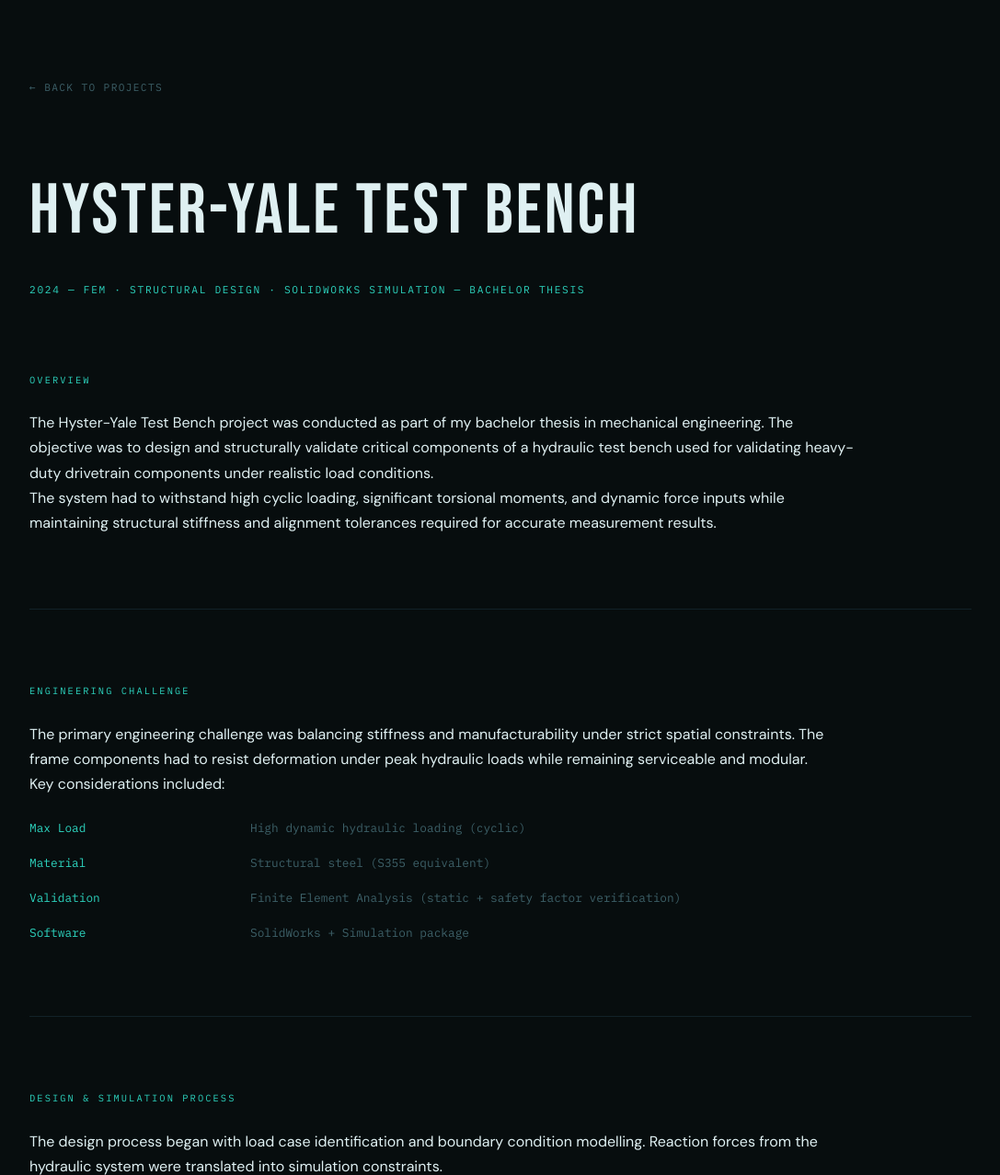
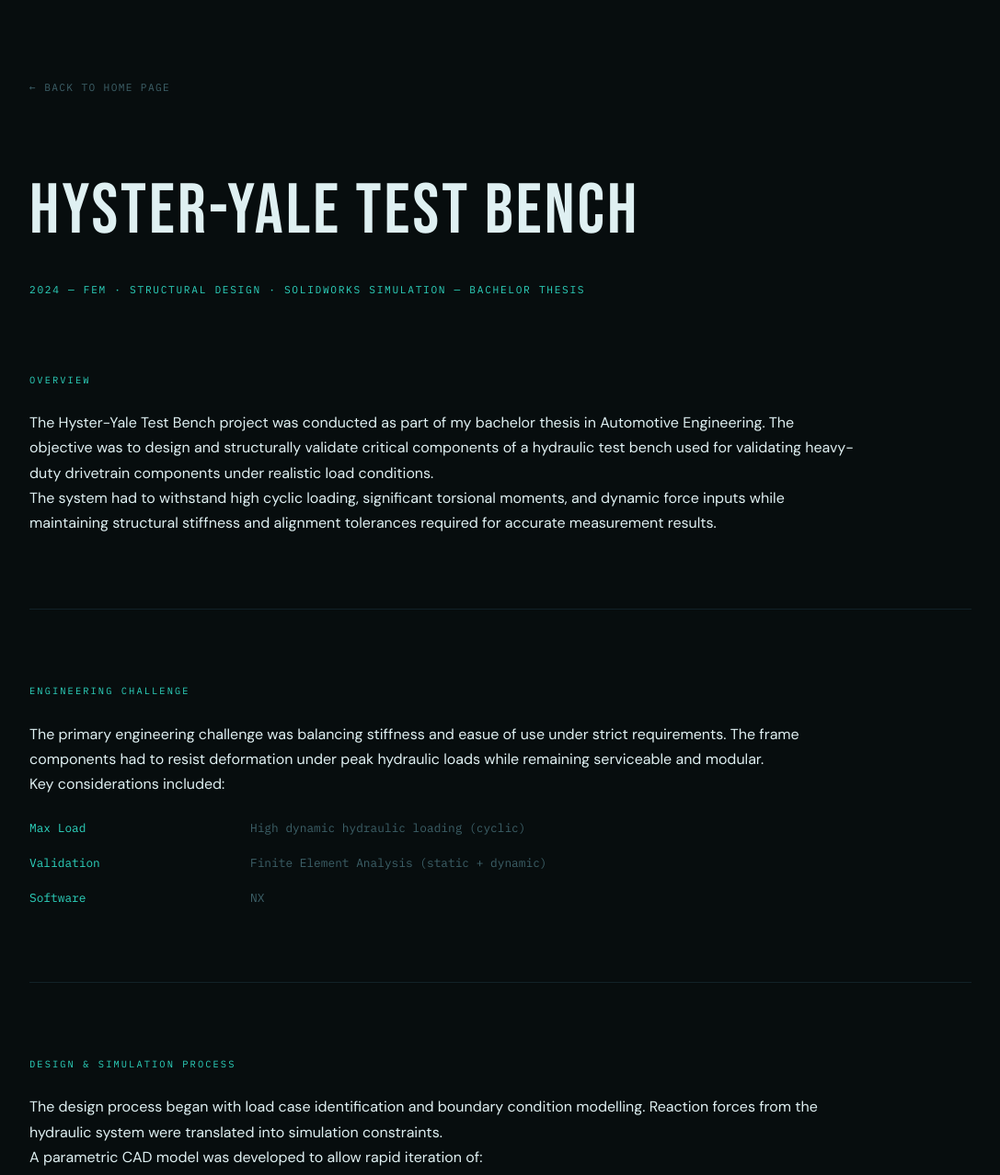
Before and after one commit to Basiebum/ersonal-lanner, a Flask app: page /projects/hyster-yale-test-bench in a window 1280 px wide. Shown: the top 1278 px of the page at 92% size, without its empty margins (96-1183 px from the left). Run offline with Flask 3, Linux system fonts and the light colour scheme.

Commit message:
hyster project text edit 2.4

```diff
--- a/templates/projects/hyster-yale-test-bench.html
+++ b/templates/projects/hyster-yale-test-bench.html
@@ -115,7 +115,7 @@ hr {
 </head>
 <body>
 
-<a href="{{ url_for('home') }}" class="back-link">← Back to Projects</a>
+<a href="{{ url_for('home') }}" class="back-link">← Back to Home Page</a>
 
 <div class="project-header">
   <div class="project-title">Hyster-Yale Test Bench</div>
@@ -128,7 +128,7 @@ hr {
 <div class="section">
   <div class="section-label">Overview</div>
   <p>
-    The Hyster-Yale Test Bench project was conducted as part of my bachelor thesis in mechanical engineering.
+    The Hyster-Yale Test Bench project was conducted as part of my bachelor thesis in Automotive Engineering.
     The objective was to design and structurally validate critical components of a hydraulic test bench used
     for validating heavy-duty drivetrain components under realistic load conditions.
   </p>
@@ -144,8 +144,7 @@ hr {
 <div class="section">
   <div class="section-label">Engineering Challenge</div>
   <p>
-    The primary engineering challenge was balancing stiffness and manufacturability under strict spatial
-    constraints. The frame components had to resist deformation under peak hydraulic loads while
+    The primary engineering challenge was balancing stiffness and easue of use under strict requirements. The frame components had to resist deformation under peak hydraulic loads while
     remaining serviceable and modular.
   </p>
   <p>
@@ -154,9 +153,8 @@ hr {
 
   <div class="spec-grid">
     <div class="spec-label">Max Load</div><div>High dynamic hydraulic loading (cyclic)</div>
-    <div class="spec-label">Material</div><div>Structural steel (S355 equivalent)</div>
-    <div class="spec-label">Validation</div><div>Finite Element Analysis (static + safety factor verification)</div>
-    <div class="spec-label">Software</div><div>SolidWorks + Simulation package</div>
+    <div class="spec-label">Validation</div><div>Finite Element Analysis (static + dynamic)</div>
+    <div class="spec-label">Software</div><div>NX</div>
   </div>
 </div>
 
```
